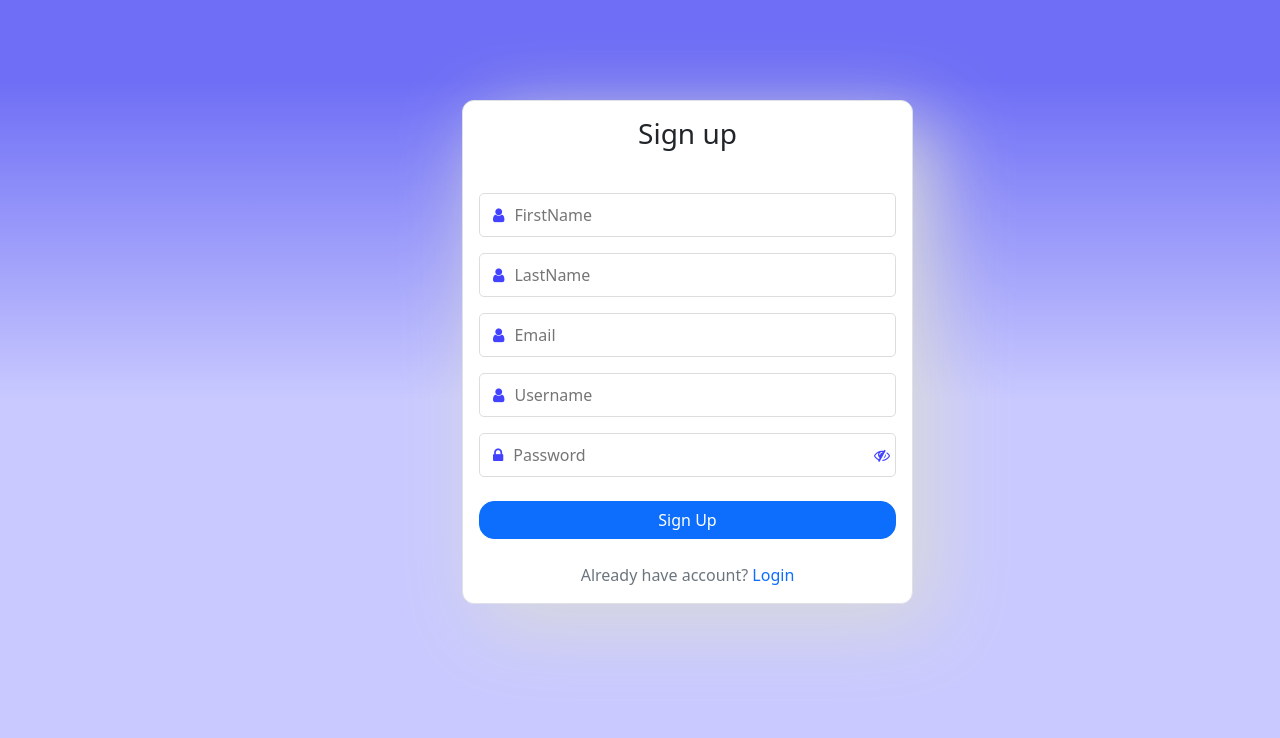
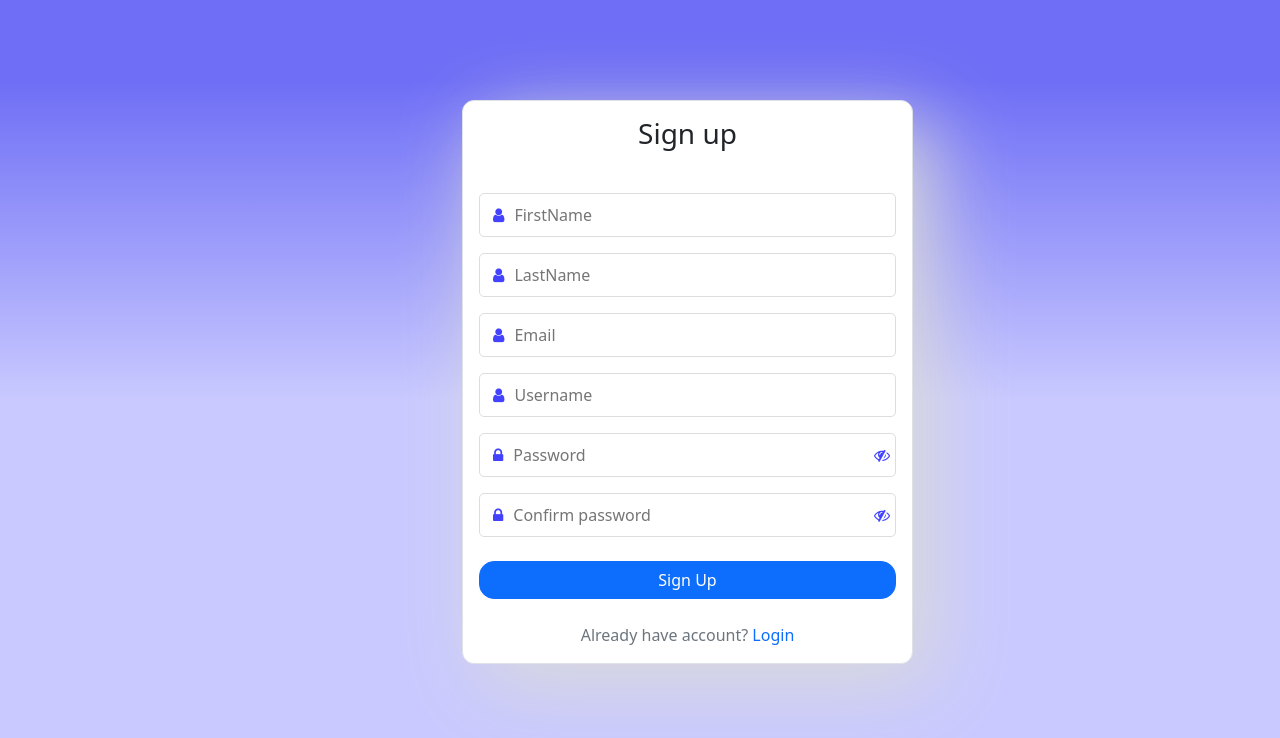
Before and after one commit to Ioana2002/AngularAuthUI, an Angular app: page /signup in a window 1280 px wide. Shown: the top 738 px of the page. Built offline with nearby package versions, Linux system fonts and the light colour scheme.

Commit message:
confirm password

```diff
--- a/src/app/componets/signup/signup.component.html
+++ b/src/app/componets/signup/signup.component.html
@@ -44,6 +44,14 @@
                                 </div>
                             </div>
                             <small *ngIf="signUpForm.controls['password'].dirty && signUpForm.hasError('required', 'password')" class="text-danger">*Password is required</small>
+                            <div class="form-group pt-3">
+                                <div class="input-field" [class.error]="signUpForm.controls['confirmPassword'].dirty && signUpForm.hasError('required', 'confirmPassword')">
+                                    <span class="fa fa-lock p-2"></span>
+                                    <input formControlName="confirmPassword" [type]="type" placeholder="Confirm password">
+                                    <span (click)="hideShowPass()" class="fa {{eyeIcon}}"></span>
+                                </div>
+                            </div>
+                            <small *ngIf="signUpForm.controls['confirmPassword'].dirty && signUpForm.hasError('required', 'confirmPassword')" class="text-danger">*Password is required</small>
                             <button type="submit" class="btn btn-primary btn-block mt-4 w-100" (click)="onSignup()">Sign Up</button>
                             <div class="text-center pt-4 text-muted">Already have account? <a id="forget" routerLink="/login">Login</a></div>
                         </form>
--- a/src/app/componets/signup/signup.component.ts
+++ b/src/app/componets/signup/signup.component.ts
@@ -22,6 +22,7 @@ export class SignupComponent implements OnInit{
       userName: ['', Validators.required],
       email: ['', Validators.required],
       password: ['', Validators.required],
+      confirmPassword: ['', Validators.required]
     })
 
   }
```
